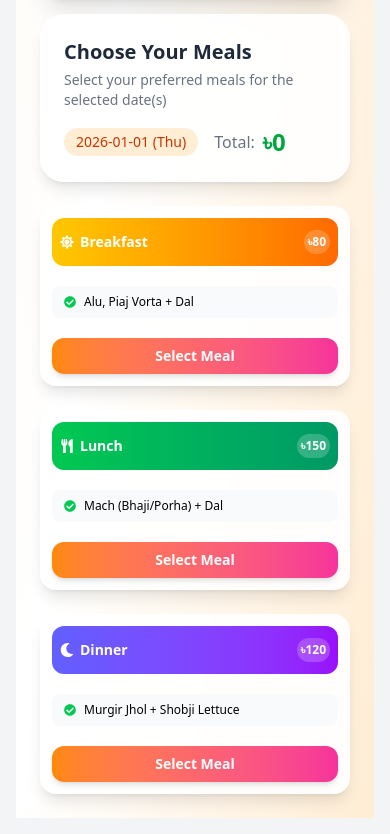
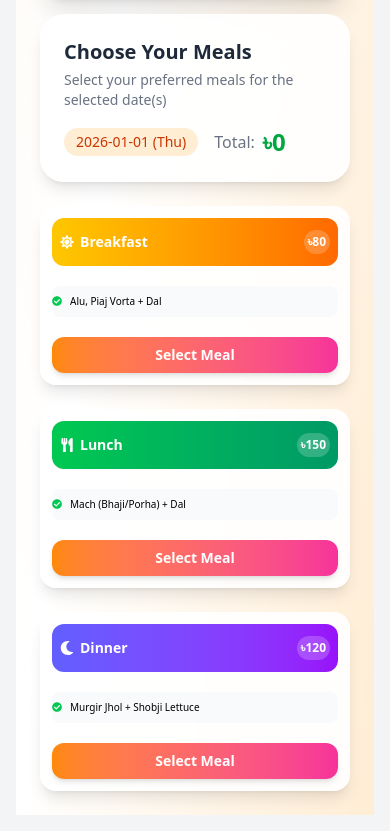
Before and after one commit to quicktechweb/meal-managemnet-upadte-frontend, a React (Vite) app: page /dashboard/mealmanagement in a window 390 px wide. Shown: the part 1965-2799 px from the top of the page. Built offline with nearby package versions, Linux system fonts and the light colour scheme.

Commit message:
/feat profile responsive issue fixed

```diff
--- a/src/Components/MessDetailsModal.jsx
+++ b/src/Components/MessDetailsModal.jsx
@@ -90,9 +90,9 @@ const MealCard = ({ title, icon, data, gradient, selected, onToggle }) => (
       {data.items.map((item, i) => (
         <li
           key={i}
-          className="flex items-center gap-2 text-xs  lg:text-sm bg-gray-50 px-3 py-2 rounded-lg whitespace-nowrap"
+          className="flex items-center gap-2 text-[10px] md:text-xs whitespace-nowrap xl:text-sm bg-gray-50  xl:px-3 py-2 rounded-lg"
         >
-          <FaCheckCircle className="text-green-500" />
+          <FaCheckCircle className="text-green-500 shrink-0" />
           {item}
         </li>
       ))}
--- a/src/Pages/FrontEnd/Dashboard/Dashboard.jsx
+++ b/src/Pages/FrontEnd/Dashboard/Dashboard.jsx
@@ -35,7 +35,7 @@ const Dashboard = () => {
       <main
         className={`
           transition-all duration-300
-       lg:ml-[250px]
+       lg:ml-[260px] grow
         `}
       >
         {/* Header */}
@@ -76,7 +76,7 @@ const Dashboard = () => {
         </div>
 
         {/* Page Content */}
-        <div className="p-4">
+        <div className="p-4 w-full">
           <Outlet />
         </div>
       </main>
--- a/src/Pages/FrontEnd/Dashboard/UserDashboard/MealManagementPart/MealManagementPart.jsx
+++ b/src/Pages/FrontEnd/Dashboard/UserDashboard/MealManagementPart/MealManagementPart.jsx
@@ -101,9 +101,9 @@ const MealCard = ({ title, icon, data, gradient, selected, onToggle }) => (
       {data.items.map((item, i) => (
         <li
           key={i}
-          className="flex items-center gap-2 text-xs whitespace-nowrap lg:text-sm bg-gray-50 px-3 py-2 rounded-lg"
+          className="flex items-center gap-2 text-[10px] md:text-xs whitespace-nowrap xl:text-sm bg-gray-50  xl:px-3 py-2 rounded-lg"
         >
-          <FaCheckCircle className="text-green-500" />
+          <FaCheckCircle className="text-green-500 shrink-0" />
           {item}
         </li>
       ))}
```
